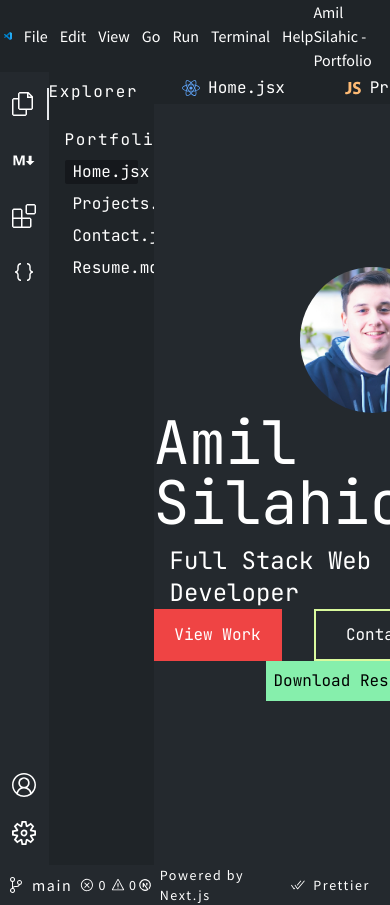
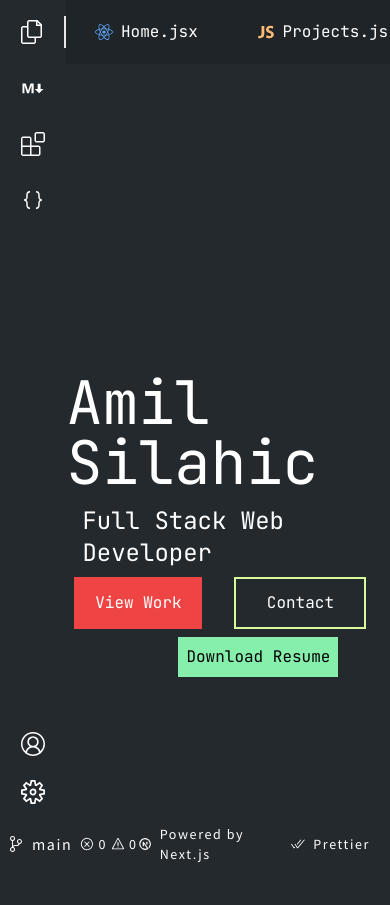
Before and after one commit to SilahicAmil/nextjs-updated-portfolio, a Next.js app: page / in a window 390 px wide. After the commit the page ends 864 px from the top, so only its background shows below. Built offline with nearby package versions, Linux system fonts and the light colour scheme.

Commit message:
upadting tailwind config for better mobile responsiveness

```diff
--- a/tailwind.config.js
+++ b/tailwind.config.js
@@ -15,7 +15,7 @@ module.exports = {
         higlighted: "#15181c",
       },
       screens: {
-        xsm: "414px",
+        xsm: "350px",
         tablet: "820px",
       },
     },
```
